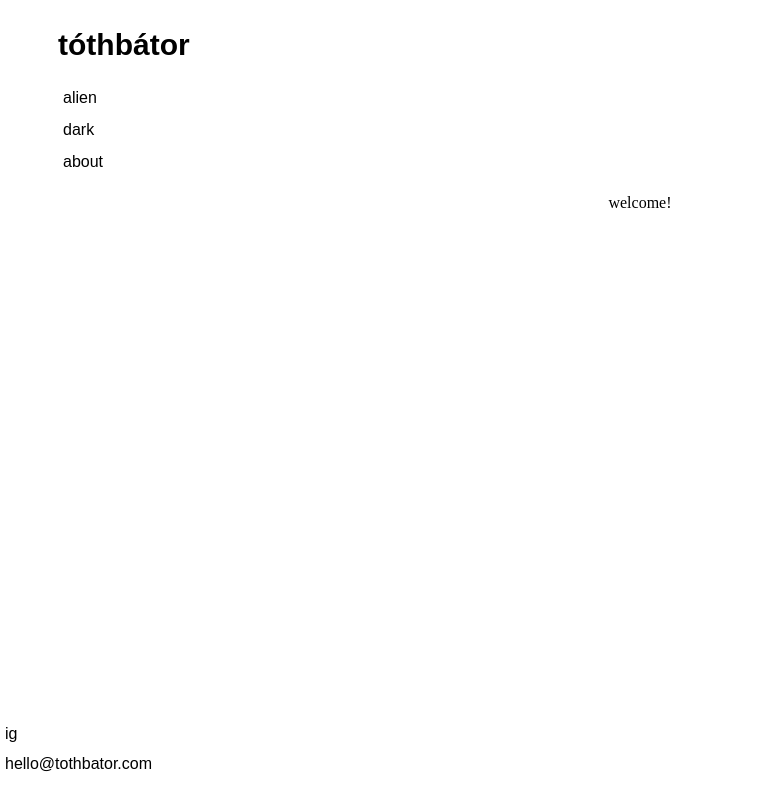
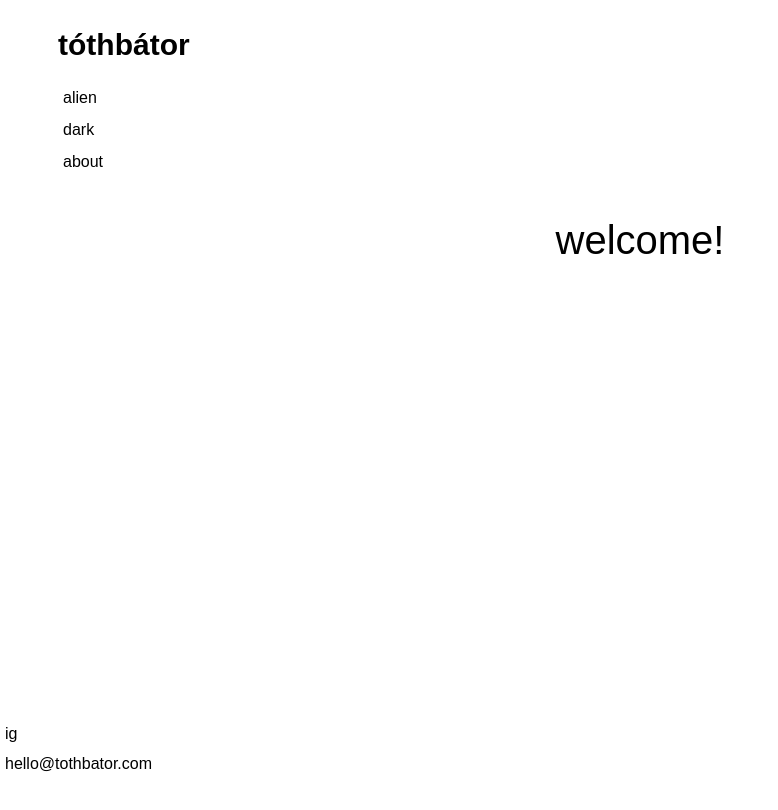
Before and after one commit to tothbator/tothbator.github.io, a plain HTML site: page index.html in a window 1280 px wide. Shown: the whole page, without its empty margins (0-778 px from the left). Drawn offline with Linux system fonts and the light colour scheme.

Commit message:
Update style.css

```diff
--- a/style.css
+++ b/style.css
@@ -35,6 +35,11 @@ header a {
 .header-text {
     font-family: Arial, sans-serif;
     font-size: 30px;
+}
+
+.welcome-text {
+    font-family: Arial, sans-serif;
+    font-size: 40px;
 }
 
 .navi-text {
```
